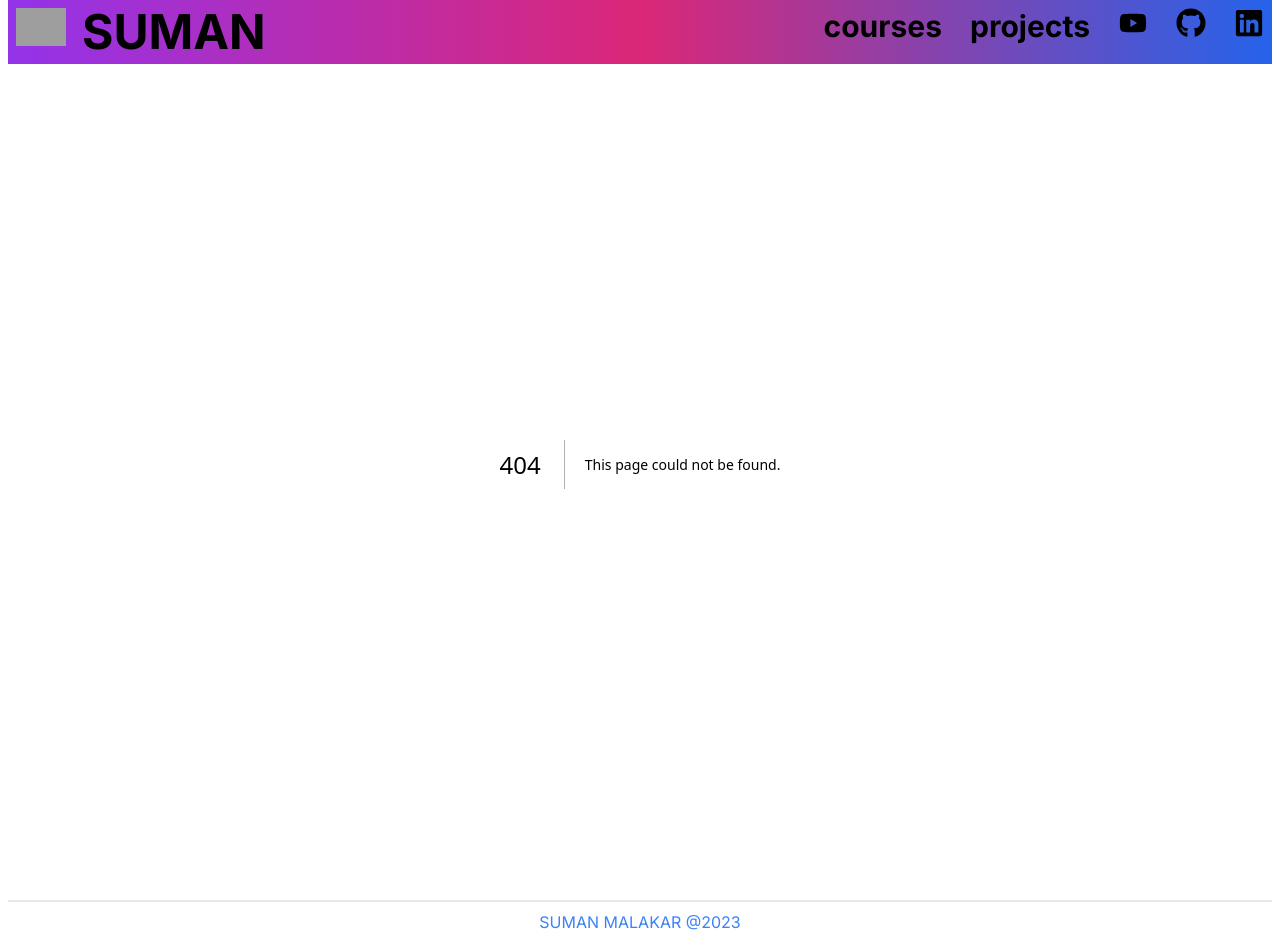
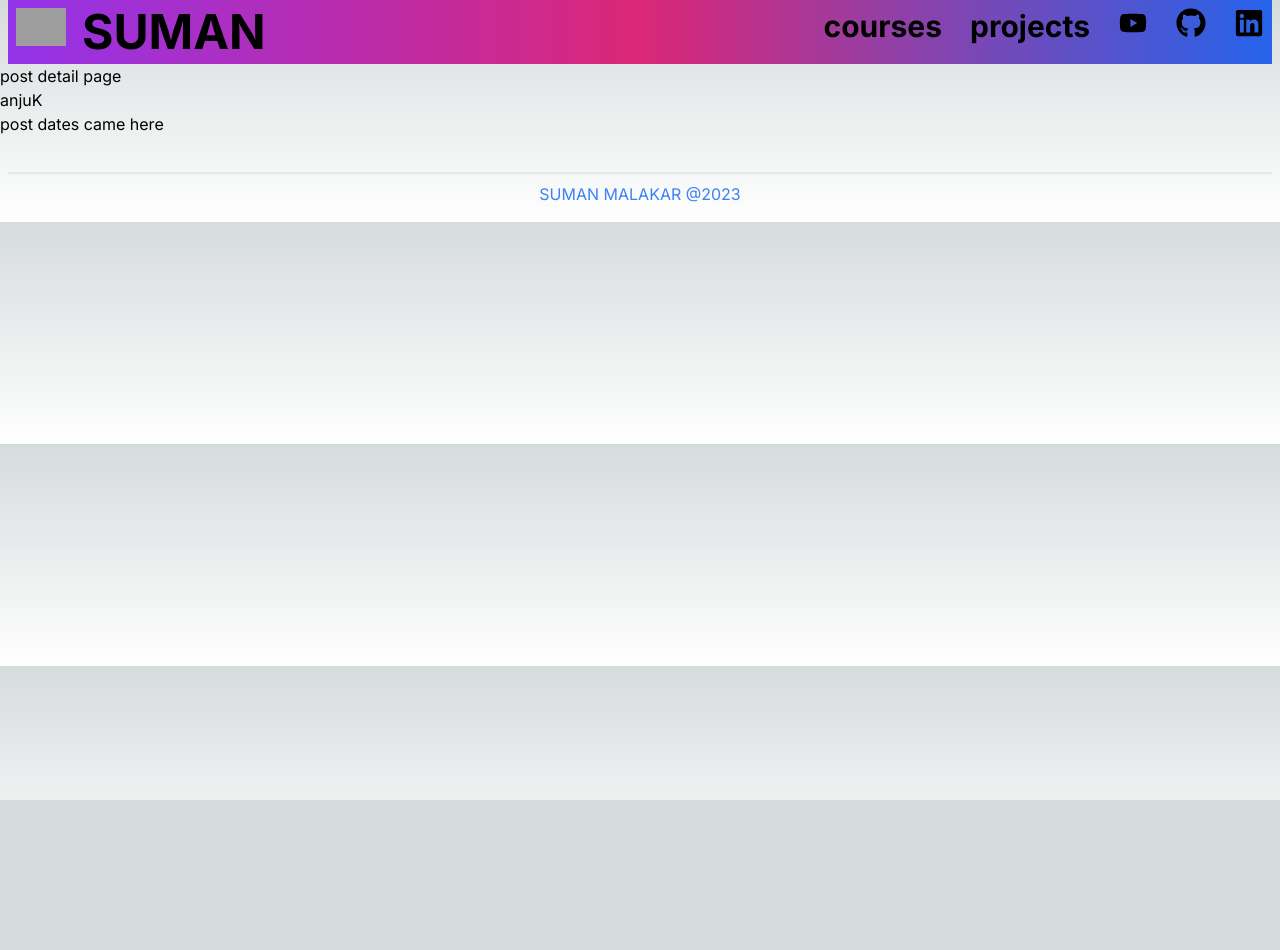
Before and after one commit to webdev-ashishk/webdev-mastery, a Next.js app: page /latestPost/1 in a window 1280 px wide. Before the commit this address had no page. After the commit the page ends 800 px from the top, so only its background shows below. Built offline with nearby package versions, Linux system fonts and the light colour scheme; grey boxes are pictures that could not be loaded.

Commit message:
dynamic routes are created

```diff
--- /dev/null
+++ b/app/api/posts/[id]/route.js
@@ -0,0 +1,14 @@
+import { latestPostData } from "@/utils/latestPostData";
+import { NextResponse } from "next/server";
+
+export async function GET(request, content) {
+  const filterPost = latestPostData.filter(
+    (post) => post.id == content.params.id
+  );
+  // console.log(data, content.params.id);
+  return NextResponse.json(
+    filterPost.length == 0
+      ? { result: "no data found", success: false }
+      : { result: filterPost[0], success: true }
+  );
+}
--- /dev/null
+++ b/app/latestPost/[postid]/page.jsx
@@ -0,0 +1,24 @@
+async function getLatestPostData(id) {
+  const res = await fetch(`http://localhost:3000/api/posts/${id}`);
+  if (!res.ok) {
+    throw new Error("Failed to fetch data");
+  }
+
+  return res.json();
+}
+const Page = async ({ params }) => {
+  const data = await getLatestPostData(params.postid);
+  const posts = data.result;
+  console.log(posts);
+  return (
+    <div>
+      post detail page
+      <ul>
+        <li>{posts.title}</li>
+        <li>{posts.postDate}</li>
+      </ul>
+    </div>
+  );
+};
+
+export default Page;
--- a/components/Body.jsx
+++ b/components/Body.jsx
@@ -1,6 +1,6 @@
 "use client";
 import Link from "next/link";
-import LatestPost from "./LatestPost";
+import LatestPost from "../app/latestPost/page";
 
 const Body = () => {
   return (
```
Also changed, not shown: app/latestPost/page.jsx (renamed from components/LatestPost.jsx, +3 -0 lines).
